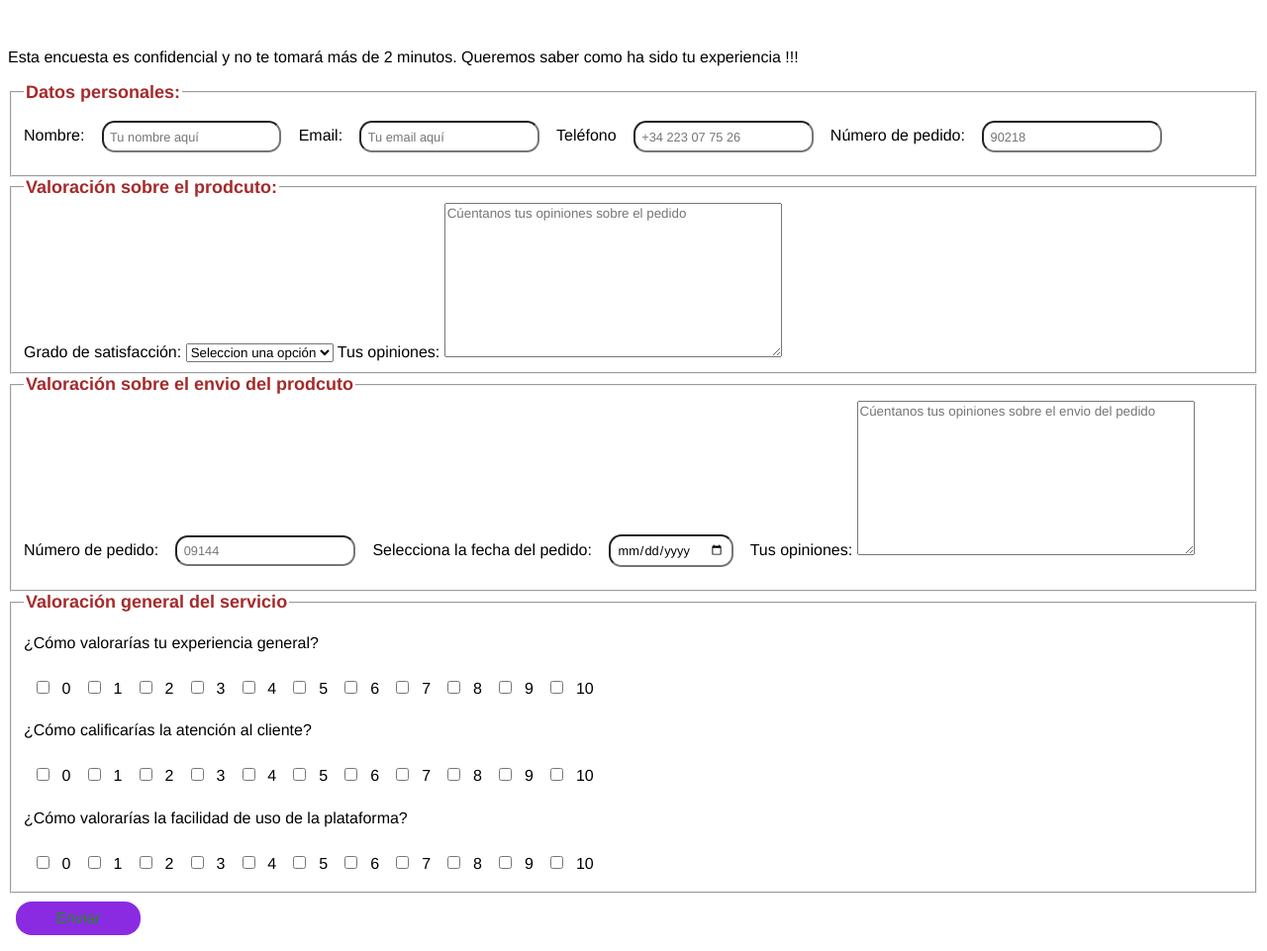
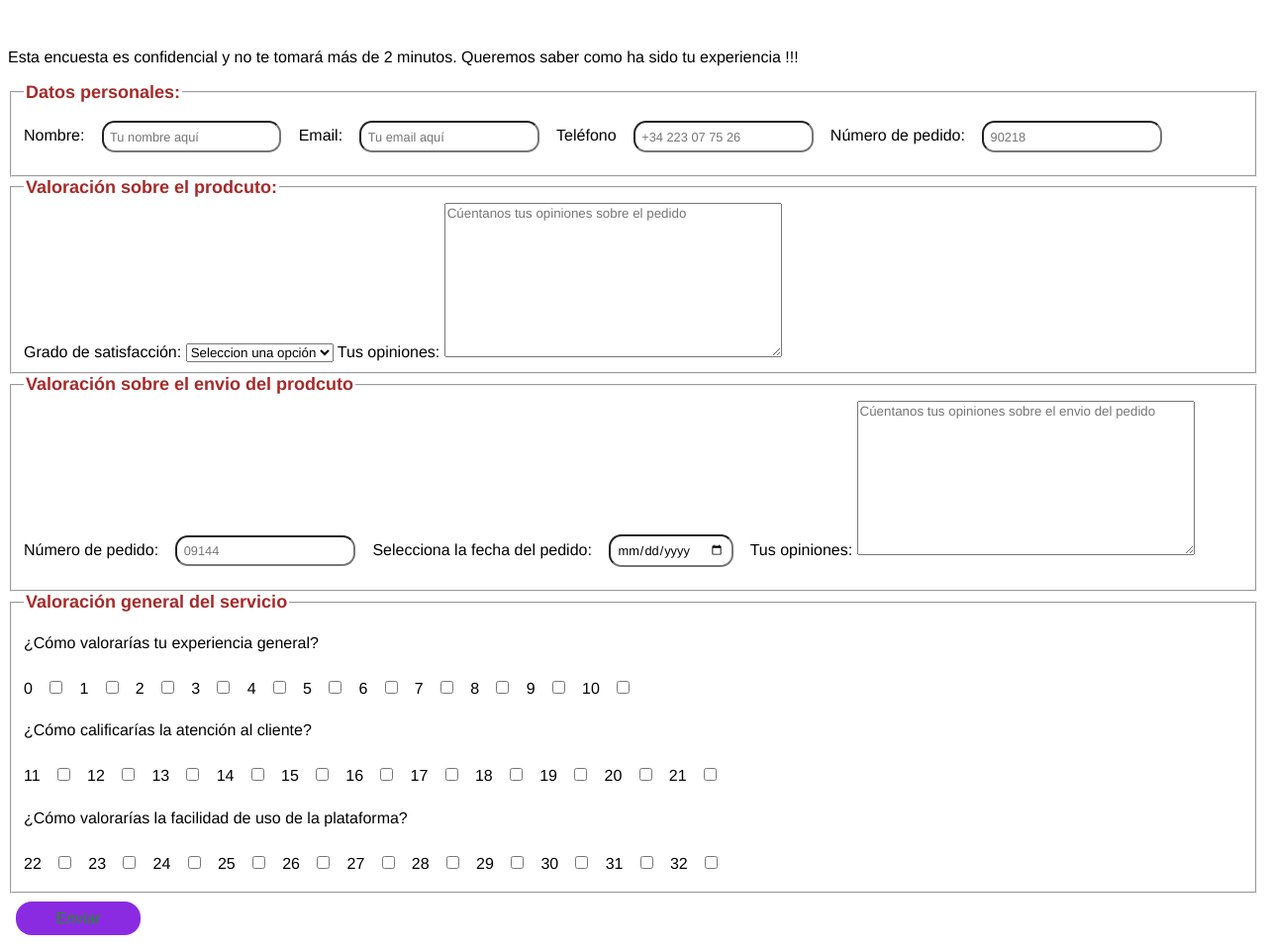
Before and after one commit to alexjara7752230/LLenguatge-de-marques, a plain HTML site: page index.html in a window 1280 px wide. Shown: the part 119-1080 px from the top of the page at 99% size. Drawn offline with Linux system fonts and the light colour scheme.

Commit message:
Fix HTML structure and input types in form

```diff
--- a/index.html
+++ b/index.html
@@ -27,7 +27,7 @@
         <input type="tel" name="telefono" id="telefono" placeholder="+34 223 07 75 26">
 
         <label for="numero_de_pedido">Número de pedido:</label>
-        <input type="numero_de_pedido" name="num_pedido" id="num_pedido" placeholder="90218">
+        <input type="number" name="num_pedido" id="num_pedido" placeholder="90218">
     </fieldset>
 
     <fieldset>
@@ -51,7 +51,7 @@
         <legend>Valoración sobre el envio del prodcuto</legend>
 
         <label for="numero_de_pedido">Número de pedido:</label>
-        <input type="numero_de_pedido" name="num_pedido" placeholder="09144">
+        <input type="number" name="num_pedido" placeholder="09144">
 
         <label for="fecha">Selecciona la fecha del pedido:</label>
         <input type="date" id="fecha" name="fecha">
@@ -66,111 +66,110 @@
 
         <p>¿Cómo valorarías tu experiencia general?</p>
 
-        <label for="valoración">
-            <input type="checkbox" name="0" id="valoración0" value="0">0
-        </label>
-        <label for="valoración">
-            <input type="checkbox" name="1" id="valoración1" value="1">1
-        </label>
-        <label for="valoración">
-            <input type="checkbox" name="2" id="valoración2" value="2">2
-        </label>
-        <label for="valoración">
-            <input type="checkbox" name="3" id="valoración3" value="3">3
-        </label>
-        <label for="valoración">
-            <input type="checkbox" name="4" id="valoración4" value="4">4
-        </label>
-        <label for="valoración">
-            <input type="checkbox" name="5" id="valoración5" value="5">5
-        </label>
-        <label for="valoración">
-            <input type="checkbox" name="6" id="valoración6" value="6">6
-        </label>
-        <label for="valoración">
-            <input type="checkbox" name="7" id="valoración7" value="7">7
-        </label>
-        <label for="valoración">
-            <input type="checkbox" name="8" id="valoración8" value="8">8
-        </label>
-        <label for="valoración">
-            <input type="checkbox" name="9" id="valoración9" value="9">9
-        </label>
-        <label for="valoración">
-            <input type="checkbox" name="10" id="valoración10" value="10">10
-        </label>
+        <label for="valoracion0">0</label>
+        <input type="checkbox" name="valoracion[]" id="valoracion0" value="0">
+
+        <label for="valoracion0">1</label>
+        <input type="checkbox" name="valoracion[]" id="valoracion0" value="1">
+
+        <label for="valoracion0">2</label>
+        <input type="checkbox" name="valoracion[]" id="valoracion0" value="2">
+
+        <label for="valoracion0">3</label>
+        <input type="checkbox" name="valoracion[]" id="valoracion0" value="3">
+
+        <label for="valoracion0">4</label>
+        <input type="checkbox" name="valoracion[]" id="valoracion0" value="4">
+
+        <label for="valoracion0">5</label>
+        <input type="checkbox" name="valoracion[]" id="valoracion0" value="5">
+
+        <label for="valoracion0">6</label>
+        <input type="checkbox" name="valoracion[]" id="valoracion0" value="6">
+
+        <label for="valoracion0">7</label>
+        <input type="checkbox" name="valoracion[]" id="valoracion0" value="7">
+
+        <label for="valoracion0">8</label>
+        <input type="checkbox" name="valoracion[]" id="valoracion0" value="8">
+
+        <label for="valoracion0">9</label>
+        <input type="checkbox" name="valoracion[]" id="valoracion0" value="9">
+
+        <label for="valoracion0">10</label>
+        <input type="checkbox" name="valoracion[]" id="valoracion0" value="10">
+
 
         <p>¿Cómo calificarías la atención al cliente?</p>
 
-        <label for="valoración">
-            <input type="checkbox" name="11" id="valoración11" value="0">0
-        </label>
-        <label for="valoración">
-            <input type="checkbox" name="12" id="valoración12" value="1">1
-        </label>
-        <label for="valoración">
-            <input type="checkbox" name="13" id="valoración13" value="2">2
-        </label>
-        <label for="valoración">
-            <input type="checkbox" name="14" id="valoración14" value="3">3
-        </label>
-        <label for="valoración">
-            <input type="checkbox" name="15" id="valoración15" value="4">4
-        </label>
-        <label for="valoración">
-            <input type="checkbox" name="16" id="valoración16" value="5">5
-        </label>
-        <label for="valoración">
-            <input type="checkbox" name="17" id="valoración17" value="6">6
-        </label>
-        <label for="valoración">
-            <input type="checkbox" name="18" id="valoración18" value="7">7
-        </label>
-        <label for="valoración">
-            <input type="checkbox" name="19" id="valoración19" value="8">8
-        </label>
-        <label for="valoración">
-            <input type="checkbox" name="20" id="valoración20" value="9">9
-        </label>
-        <label for="valoración">
-            <input type="checkbox" name="21" id="valoración21" value="10">10
-        </label>
+        <label for="valoracion0">11</label>
+        <input type="checkbox" name="valoracion[]" id="valoracion0" value="11">
+
+        <label for="valoracion0">12</label>
+        <input type="checkbox" name="valoracion[]" id="valoracion0" value="12">
+
+        <label for="valoracion0">13</label>
+        <input type="checkbox" name="valoracion[]" id="valoracion0" value="13">
+
+        <label for="valoracion0">14</label>
+        <input type="checkbox" name="valoracion[]" id="valoracion0" value="14">
+
+        <label for="valoracion0">15</label>
+        <input type="checkbox" name="valoracion[]" id="valoracion0" value="15">
+
+        <label for="valoracion0">16</label>
+        <input type="checkbox" name="valoracion[]" id="valoracion0" value="16">
+
+        <label for="valoracion0">17</label>
+        <input type="checkbox" name="valoracion[]" id="valoracion0" value="17">
+
+        <label for="valoracion0">18</label>
+        <input type="checkbox" name="valoracion[]" id="valoracion0" value="18">
+
+        <label for="valoracion0">19</label>
+        <input type="checkbox" name="valoracion[]" id="valoracion0" value="19">
+
+        <label for="valoracion0">20</label>
+        <input type="checkbox" name="valoracion[]" id="valoracion0" value="20">
+
+        <label for="valoracion0">21</label>
+        <input type="checkbox" name="valoracion[]" id="valoracion0" value="21">
+
 
         <p>¿Cómo valorarías la facilidad de uso de la plataforma?</p>
 
-        <label for="valoración">
-            <input type="checkbox" name"22" id="valoración22" value="0">0
-        </label>
-        <label for="valoración">
-            <input type="checkbox" name="23" id="valoración23" value="1">1
-        </label>
-        <label for="valoración">
-            <input type="checkbox" name="24" id="valoración24" value="2">2
-        </label>
-        <label for="valoración">
-            <input type="checkbox" name="25" id="valoración25" value="3">3
-        </label>
-        <label for="valoración">
-            <input type="checkbox" name="26" id="valoración26" value="4">4
-        </label>
-        <label for="valoración">
-            <input type="checkbox" name="27" id="valoración27" value="5">5
-        </label>
-        <label for="valoración">
-            <input type="checkbox" name="28" id="valoración28" value="6">6
-        </label>
-        <label for="valoración">
-            <input type="checkbox" name="29" id="valoración29" value="7">7
-        </label>
-        <label for="valoración">
-            <input type="checkbox" name="30" id="valoración30" value="8">8
-        </label>
-        <label for="valoración">
-            <input type="checkbox" name="31" id="valoración31" value="9">9
-        </label>
-        <label for="valoración">
-            <input type="checkbox" name="32" id="valoración32" value="10">10
-        </label>
+        <label for="valoracion0">22</label>
+        <input type="checkbox" name="valoracion[]" id="valoracion0" value="0">
+
+        <label for="valoracion0">23</label>
+        <input type="checkbox" name="valoracion[]" id="valoracion0" value="0">
+
+        <label for="valoracion0">24</label>
+        <input type="checkbox" name="valoracion[]" id="valoracion0" value="0">
+
+        <label for="valoracion0">25</label>
+        <input type="checkbox" name="valoracion[]" id="valoracion0" value="0">
+
+        <label for="valoracion0">26</label>
+        <input type="checkbox" name="valoracion[]" id="valoracion0" value="0">
+
+        <label for="valoracion0">27</label>
+        <input type="checkbox" name="valoracion[]" id="valoracion0" value="0">
+
+        <label for="valoracion0">28</label>
+        <input type="checkbox" name="valoracion[]" id="valoracion0" value="0">
+
+        <label for="valoracion0">29</label>
+        <input type="checkbox" name="valoracion[]" id="valoracion0" value="0">
+
+        <label for="valoracion0">30</label>
+        <input type="checkbox" name="valoracion[]" id="valoracion0" value="0">
+
+        <label for="valoracion0">31</label>
+        <input type="checkbox" name="valoracion[]" id="valoracion0" value="0">
+
+        <label for="valoracion0">32</label>
+        <input type="checkbox" name="valoracion[]" id="valoracion0" value="0">
 
     </fieldset>
 
```
